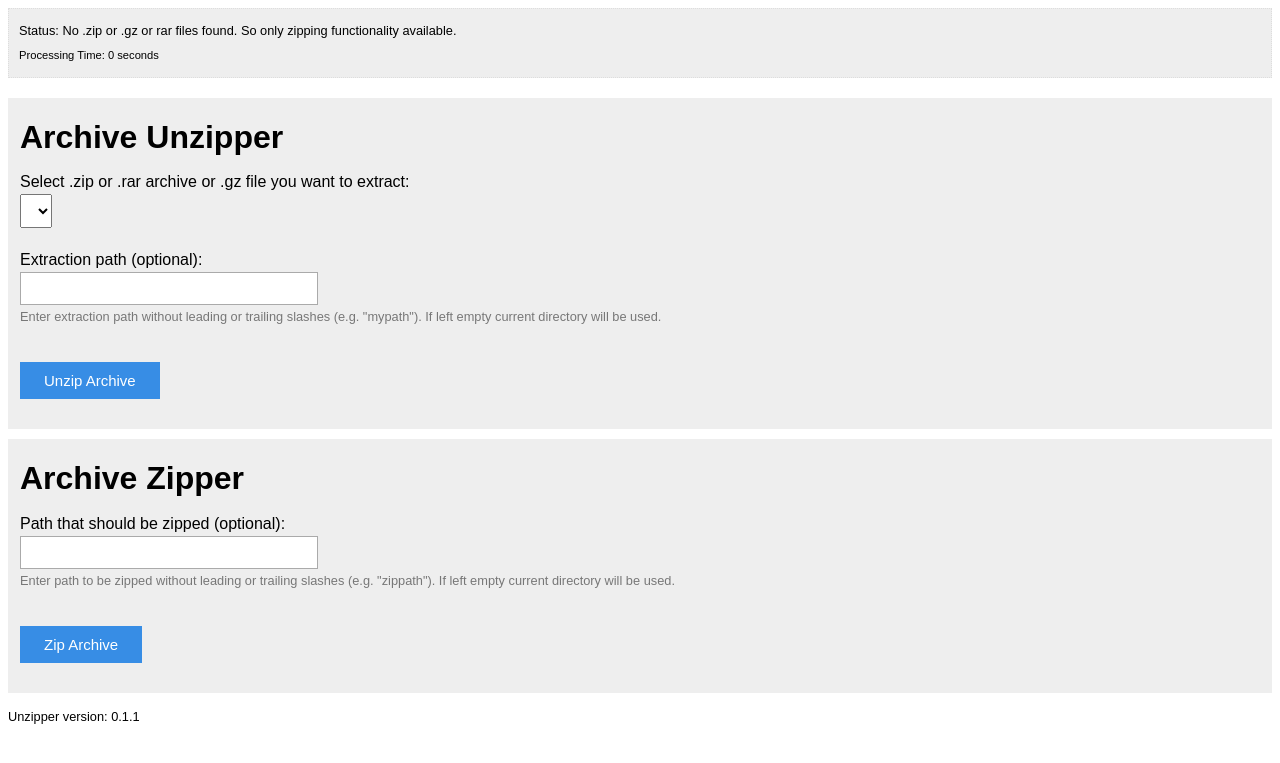
After one commit to Ketch4n/ATTENDANCE-NMSCT-API, a PHP site: page /unzipper.php in a window 1280 px wide. The commit adds this page. Shown: the top 763 px of the page. Run offline with PHP 8.4, Linux system fonts and the light colour scheme; lists and menus that the app fills with data are empty.

Commit message:
AlphaTest2

```diff
--- a/auth/user.php
+++ b/auth/user.php
@@ -17,6 +17,8 @@ $sql = "SELECT users.*,
         COALESCE(establishment.id, 'null') AS establishment_id,
         COALESCE(establishment.establishment_name, 'null') AS establishment_name,
         COALESCE(establishment.location, 'null') AS location,
+        COALESCE(establishment.longitude, 'null') AS longitude,
+        COALESCE(establishment.latitude, 'null') AS latitude,
         COALESCE(establishment.creator_id, 'null') AS creator_id
 
         FROM users
--- /dev/null
+++ b/unzipper.php
@@ -0,0 +1,422 @@
+<?php
+/**
+ * The Unzipper extracts .zip or .rar archives and .gz files on webservers.
+ * It's handy if you do not have shell access. E.g. if you want to upload a lot
+ * of files (php framework or image collection) as an archive to save time.
+ * As of version 0.1.0 it also supports creating archives.
+ *
+ * @author  Andreas Tasch, at[tec], attec.at
+ * @license GNU GPL v3
+ * @package attec.toolbox
+ * @version 0.1.1
+ */
+define('VERSION', '0.1.1');
+
+$timestart = microtime(TRUE);
+$GLOBALS['status'] = array();
+
+$unzipper = new Unzipper;
+if (isset($_POST['dounzip'])) {
+  // Check if an archive was selected for unzipping.
+  $archive = isset($_POST['zipfile']) ? strip_tags($_POST['zipfile']) : '';
+  $destination = isset($_POST['extpath']) ? strip_tags($_POST['extpath']) : '';
+  $unzipper->prepareExtraction($archive, $destination);
+}
+
+if (isset($_POST['dozip'])) {
+  $zippath = !empty($_POST['zippath']) ? strip_tags($_POST['zippath']) : '.';
+  // Resulting zipfile e.g. zipper--2016-07-23--11-55.zip.
+  $zipfile = 'zipper-' . date("Y-m-d--H-i") . '.zip';
+  Zipper::zipDir($zippath, $zipfile);
+}
+
+$timeend = microtime(TRUE);
+$time = round($timeend - $timestart, 4);
+
+/**
+ * Class Unzipper
+ */
+class Unzipper {
+  public $localdir = '.';
+  public $zipfiles = array();
+
+  public function __construct() {
+    // Read directory and pick .zip, .rar and .gz files.
+    if ($dh = opendir($this->localdir)) {
+      while (($file = readdir($dh)) !== FALSE) {
+        if (pathinfo($file, PATHINFO_EXTENSION) === 'zip'
+          || pathinfo($file, PATHINFO_EXTENSION) === 'gz'
+          || pathinfo($file, PATHINFO_EXTENSION) === 'rar'
+        ) {
+          $this->zipfiles[] = $file;
+        }
+      }
+      closedir($dh);
+
+      if (!empty($this->zipfiles)) {
+        $GLOBALS['status'] = array('info' => '.zip or .gz or .rar files found, ready for extraction');
+      }
+      else {
+        $GLOBALS['status'] = array('info' => 'No .zip or .gz or rar files found. So only zipping functionality available.');
+      }
+    }
+  }
+
+  /**
+   * Prepare and check zipfile for extraction.
+   *
+   * @param string $archive
+   *   The archive name including file extension. E.g. my_archive.zip.
+   * @param string $destination
+   *   The relative destination path where to extract files.
+   */
+  public function prepareExtraction($archive, $destination = '') {
+    // Determine paths.
+    if (empty($destination)) {
+      $extpath = $this->localdir;
+    }
+    else {
+      $extpath = $this->localdir . '/' . $destination;
+      // Todo: move this to extraction function.
+      if (!is_dir($extpath)) {
+        mkdir($extpath);
+      }
+    }
+    // Only local existing archives are allowed to be extracted.
+    if (in_array($archive, $this->zipfiles)) {
+      self::extract($archive, $extpath);
+    }
+  }
+
+  /**
+   * Checks file extension and calls suitable extractor functions.
+   *
+   * @param string $archive
+   *   The archive name including file extension. E.g. my_archive.zip.
+   * @param string $destination
+   *   The relative destination path where to extract files.
+   */
+  public static function extract($archive, $destination) {
+    $ext = pathinfo($archive, PATHINFO_EXTENSION);
+    switch ($ext) {
+      case 'zip':
+        self::extractZipArchive($archive, $destination);
+        break;
+      case 'gz':
+        self::extractGzipFile($archive, $destination);
+        break;
+      case 'rar':
+        self::extractRarArchive($archive, $destination);
+        break;
+    }
+
+  }
+
+  /**
+   * Decompress/extract a zip archive using ZipArchive.
+   *
+   * @param $archive
+   * @param $destination
+   */
+  public static function extractZipArchive($archive, $destination) {
+    // Check if webserver supports unzipping.
+    if (!class_exists('ZipArchive')) {
+      $GLOBALS['status'] = array('error' => 'Error: Your PHP version does not support unzip functionality.');
+      return;
+    }
+
+    $zip = new ZipArchive;
+
+    // Check if archive is readable.
+    if ($zip->open($archive) === TRUE) {
+      // Check if destination is writable
+      if (is_writeable($destination . '/')) {
+        $zip->extractTo($destination);
+        $zip->close();
+        $GLOBALS['status'] = array('success' => 'Files unzipped successfully');
+      }
+      else {
+        $GLOBALS['status'] = array('error' => 'Error: Directory not writeable by webserver.');
+      }
+    }
+    else {
+      $GLOBALS['status'] = array('error' => 'Error: Cannot read .zip archive.');
+    }
+  }
+
+  /**
+   * Decompress a .gz File.
+   *
+   * @param string $archive
+   *   The archive name including file extension. E.g. my_archive.zip.
+   * @param string $destination
+   *   The relative destination path where to extract files.
+   */
+  public static function extractGzipFile($archive, $destination) {
+    // Check if zlib is enabled
+    if (!function_exists('gzopen')) {
+      $GLOBALS['status'] = array('error' => 'Error: Your PHP has no zlib support enabled.');
+      return;
+    }
+
+    $filename = pathinfo($archive, PATHINFO_FILENAME);
+    $gzipped = gzopen($archive, "rb");
+    $file = fopen($destination . '/' . $filename, "w");
+
+    while ($string = gzread($gzipped, 4096)) {
+      fwrite($file, $string, strlen($string));
+    }
+    gzclose($gzipped);
+    fclose($file);
+
+    // Check if file was extracted.
+    if (file_exists($destination . '/' . $filename)) {
+      $GLOBALS['status'] = array('success' => 'File unzipped successfully.');
+
+      // If we had a tar.gz file, let's extract that tar file.
+      if (pathinfo($destination . '/' . $filename, PATHINFO_EXTENSION) == 'tar') {
+        $phar = new PharData($destination . '/' . $filename);
+        if ($phar->extractTo($destination)) {
+          $GLOBALS['status'] = array('success' => 'Extracted tar.gz archive successfully.');
+          // Delete .tar.
+          unlink($destination . '/' . $filename);
+        }
+      }
+    }
+    else {
+      $GLOBALS['status'] = array('error' => 'Error unzipping file.');
+    }
+
+  }
+
+  /**
+   * Decompress/extract a Rar archive using RarArchive.
+   *
+   * @param string $archive
+   *   The archive name including file extension. E.g. my_archive.zip.
+   * @param string $destination
+   *   The relative destination path where to extract files.
+   */
+  public static function extractRarArchive($archive, $destination) {
+    // Check if webserver supports unzipping.
+    if (!class_exists('RarArchive')) {
+      $GLOBALS['status'] = array('error' => 'Error: Your PHP version does not support .rar archive functionality. <a class="info" href="http://php.net/manual/en/rar.installation.php" target="_blank">How to install RarArchive</a>');
+      return;
+    }
+    // Check if archive is readable.
+    if ($rar = RarArchive::open($archive)) {
+      // Check if destination is writable
+      if (is_writeable($destination . '/')) {
+        $entries = $rar->getEntries();
+        foreach ($entries as $entry) {
+          $entry->extract($destination);
+        }
+        $rar->close();
+        $GLOBALS['status'] = array('success' => 'Files extracted successfully.');
+      }
+      else {
+        $GLOBALS['status'] = array('error' => 'Error: Directory not writeable by webserver.');
+      }
+    }
+    else {
+      $GLOBALS['status'] = array('error' => 'Error: Cannot read .rar archive.');
+    }
+  }
+
+}
+
+/**
+ * Class Zipper
+ *
+ * Copied and slightly modified from http://at2.php.net/manual/en/class.ziparchive.php#110719
+ * @author umbalaconmeogia
+ */
+class Zipper {
+  /**
+   * Add files and sub-directories in a folder to zip file.
+   *
+   * @param string $folder
+   *   Path to folder that should be zipped.
+   *
+   * @param ZipArchive $zipFile
+   *   Zipfile where files end up.
+   *
+   * @param int $exclusiveLength
+   *   Number of text to be exclusived from the file path.
+   */
+  private static function folderToZip($folder, &$zipFile, $exclusiveLength) {
+    $handle = opendir($folder);
+
+    while (FALSE !== $f = readdir($handle)) {
+      // Check for local/parent path or zipping file itself and skip.
+      if ($f != '.' && $f != '..' && $f != basename(__FILE__)) {
+        $filePath = "$folder/$f";
+        // Remove prefix from file path before add to zip.
+        $localPath = substr($filePath, $exclusiveLength);
+
+        if (is_file($filePath)) {
+          $zipFile->addFile($filePath, $localPath);
+        }
+        elseif (is_dir($filePath)) {
+          // Add sub-directory.
+          $zipFile->addEmptyDir($localPath);
+          self::folderToZip($filePath, $zipFile, $exclusiveLength);
+        }
+      }
+    }
+    closedir($handle);
+  }
+
+  /**
+   * Zip a folder (including itself).
+   *
+   * Usage:
+   *   Zipper::zipDir('path/to/sourceDir', 'path/to/out.zip');
+   *
+   * @param string $sourcePath
+   *   Relative path of directory to be zipped.
+   *
+   * @param string $outZipPath
+   *   Relative path of the resulting output zip file.
+   */
+  public static function zipDir($sourcePath, $outZipPath) {
+    $pathInfo = pathinfo($sourcePath);
+    $parentPath = $pathInfo['dirname'];
+    $dirName = $pathInfo['basename'];
+
+    $z = new ZipArchive();
+    $z->open($outZipPath, ZipArchive::CREATE);
+    $z->addEmptyDir($dirName);
+    if ($sourcePath == $dirName) {
+      self::folderToZip($sourcePath, $z, 0);
+    }
+    else {
+      self::folderToZip($sourcePath, $z, strlen("$parentPath/"));
+    }
+    $z->close();
+
+    $GLOBALS['status'] = array('success' => 'Successfully created archive ' . $outZipPath);
+  }
+}
+?>
+
+<!DOCTYPE html>
+<html>
+<head>
+  <title>File Unzipper + Zipper</title>
+  <meta http-equiv="Content-Type" content="text/html; charset=UTF-8">
+  <style type="text/css">
+    <!--
+    body {
+      font-family: Arial, sans-serif;
+      line-height: 150%;
+    }
+
+    label {
+      display: block;
+      margin-top: 20px;
+    }
+
+    fieldset {
+      border: 0;
+      background-color: #EEE;
+      margin: 10px 0 10px 0;
+    }
+
+    .select {
+      padding: 5px;
+      font-size: 110%;
+    }
+
+    .status {
+      margin: 0;
+      margin-bottom: 20px;
+      padding: 10px;
+      font-size: 80%;
+      background: #EEE;
+      border: 1px dotted #DDD;
+    }
+
+    .status--ERROR {
+      background-color: red;
+      color: white;
+      font-size: 120%;
+    }
+
+    .status--SUCCESS {
+      background-color: green;
+      font-weight: bold;
+      color: white;
+      font-size: 120%
+    }
+
+    .small {
+      font-size: 0.7rem;
+      font-weight: normal;
+    }
+
+    .version {
+      font-size: 80%;
+    }
+
+    .form-field {
+      border: 1px solid #AAA;
+      padding: 8px;
+      width: 280px;
+    }
+
+    .info {
+      margin-top: 0;
+      font-size: 80%;
+      color: #777;
+    }
+
+    .submit {
+      background-color: #378de5;
+      border: 0;
+      color: #ffffff;
+      font-size: 15px;
+      padding: 10px 24px;
+      margin: 20px 0 20px 0;
+      text-decoration: none;
+    }
+
+    .submit:hover {
+      background-color: #2c6db2;
+      cursor: pointer;
+    }
+    -->
+  </style>
+</head>
+<body>
+<p class="status status--<?php echo strtoupper(key($GLOBALS['status'])); ?>">
+  Status: <?php echo reset($GLOBALS['status']); ?><br/>
+  <span class="small">Processing Time: <?php echo $time; ?> seconds</span>
+</p>
+<form action="" method="POST">
+  <fieldset>
+    <h1>Archive Unzipper</h1>
+    <label for="zipfile">Select .zip or .rar archive or .gz file you want to extract:</label>
+    <select name="zipfile" size="1" class="select">
+      <?php foreach ($unzipper->zipfiles as $zip) {
+        echo "<option>$zip</option>";
+      }
+      ?>
+    </select>
+    <label for="extpath">Extraction path (optional):</label>
+    <input type="text" name="extpath" class="form-field" />
+    <p class="info">Enter extraction path without leading or trailing slashes (e.g. "mypath"). If left empty current directory will be used.</p>
+    <input type="submit" name="dounzip" class="submit" value="Unzip Archive"/>
+  </fieldset>
+
+  <fieldset>
+    <h1>Archive Zipper</h1>
+    <label for="zippath">Path that should be zipped (optional):</label>
+    <input type="text" name="zippath" class="form-field" />
+    <p class="info">Enter path to be zipped without leading or trailing slashes (e.g. "zippath"). If left empty current directory will be used.</p>
+    <input type="submit" name="dozip" class="submit" value="Zip Archive"/>
+  </fieldset>
+</form>
+<p class="version">Unzipper version: <?php echo VERSION; ?></p>
+</body>
+</html>
--- a/users/establishment/create.php
+++ b/users/establishment/create.php
@@ -12,12 +12,14 @@ if ($_SERVER['REQUEST_METHOD'] === 'POST') {
     $sname = $data['establishment_name'];
     $aid = $data['creator_id'];
     $loc = $data['location'];
+    $longitude = $data['longitude'];
+    $latitude = $data['latitude'];
 
 
     // Directly insert into the reference table
-    $sqlInsert = "INSERT INTO establishment (establishment_name, creator_id, code, location) VALUES (?, ?, ?,?)";
+    $sqlInsert = "INSERT INTO establishment (establishment_name, creator_id, code, location, longitude,latitude) VALUES (?, ?, ?,?,?,?)";
     $stmtInsert = $con->prepare($sqlInsert);
-    $stmtInsert->bind_param("ssss", $sname, $aid,  $code, $loc);
+    $stmtInsert->bind_param("ssssss", $sname, $aid,  $code, $loc,$longitude,$latitude);
 
     if ($stmtInsert->execute()) {
         // Data inserted successfully
--- a/users/establishment/estab.php
+++ b/users/establishment/estab.php
@@ -16,6 +16,8 @@ $sql = "SELECT admin.*,
         COALESCE(establishment.establishment_name, 'null') AS establishment_name,
         COALESCE(establishment.creator_id, 'null') AS creator_id,
         COALESCE(establishment.location, 'null') AS location,
+        COALESCE(establishment.longitude, 'null') AS longitude,
+        COALESCE(establishment.latitude, 'null') AS latitude,
         COALESCE(establishment.status, 'null') AS status
 
         FROM establishment
--- a/users/establishment/user.php
+++ b/users/establishment/user.php
@@ -17,6 +17,8 @@ $sql = "SELECT admin.*,
         COALESCE(establishment.id, 'null') AS establishment_id,
         COALESCE(establishment.establishment_name, 'null') AS establishment_name,
         COALESCE(establishment.location, 'null') AS location,
+        COALESCE(establishment.longitude, 'null') AS longitude,
+        COALESCE(establishment.latitude, 'null') AS latitude,
         COALESCE(establishment.creator_id, 'null') AS creator_id
 
         FROM admin
```
Also changed, not shown: db/database.php (+11 -13 lines), db/header.php (added, +21 -0 lines), id21551497_attendance_nmscst.sql (+15 -41 lines), .htaccess (added).
